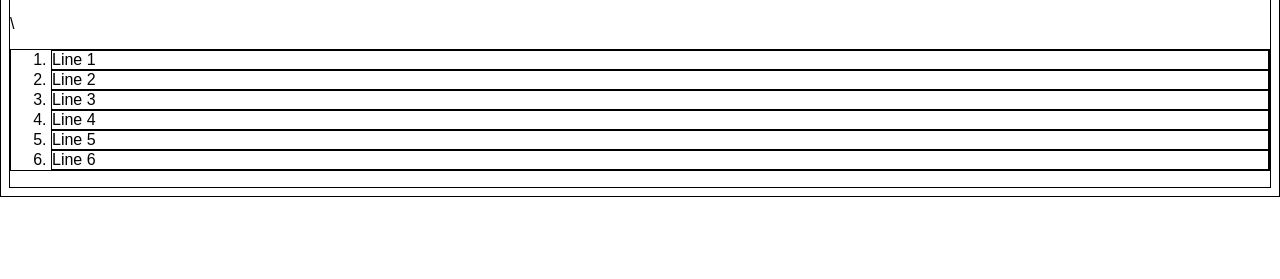
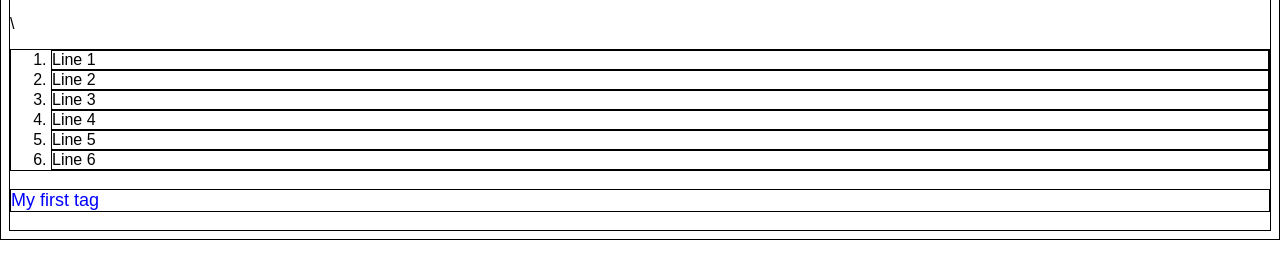
Before and after one commit to lsasinovich/testRepository, a plain HTML site: page index.html in a window 1280 px wide. Shown: the part 119-398 px from the top of the page. Drawn offline with Linux system fonts and the light colour scheme.

Commit message:
My first tag

```diff
--- a/index.html
+++ b/index.html
@@ -15,6 +15,6 @@
 		<li> Line 5 </li>
 		<li> Line 6 </li>
 	</ol>
-
+	<p>My first tag</p>
 </body>
 </html>
```
